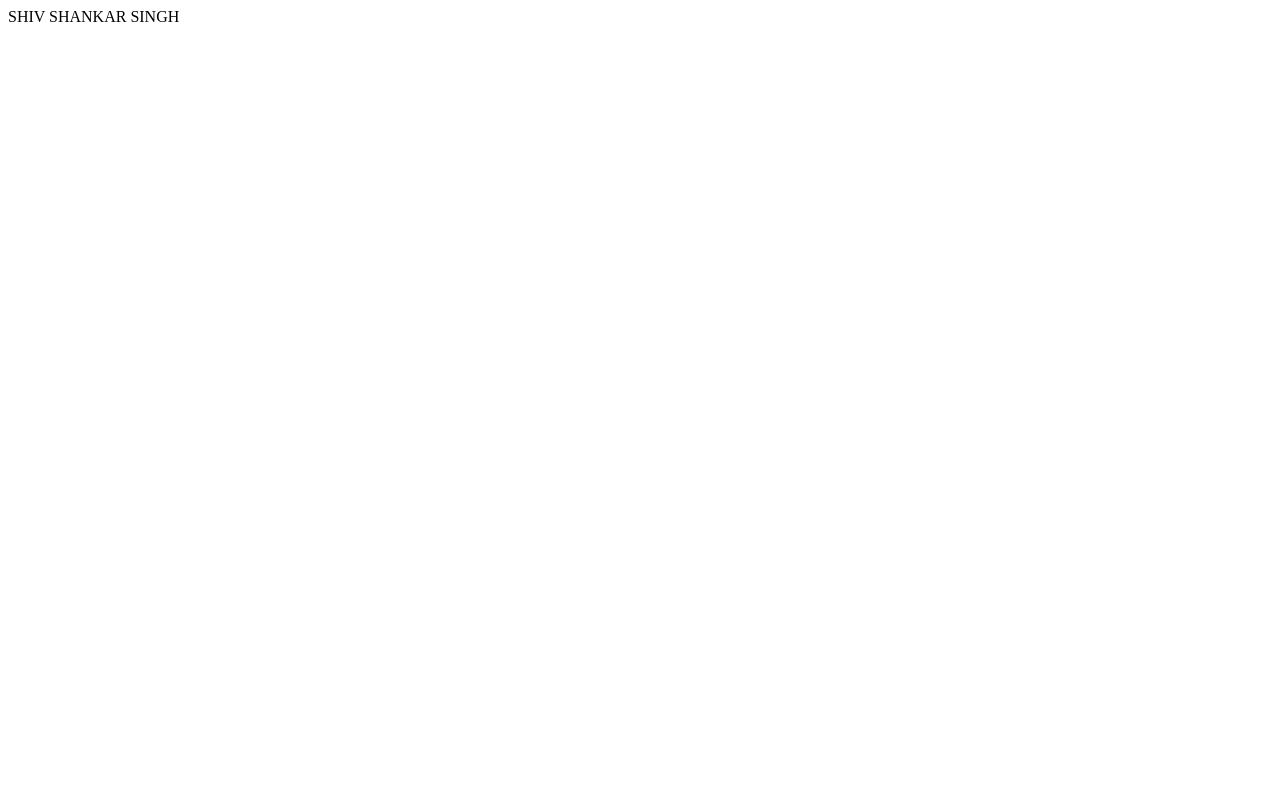
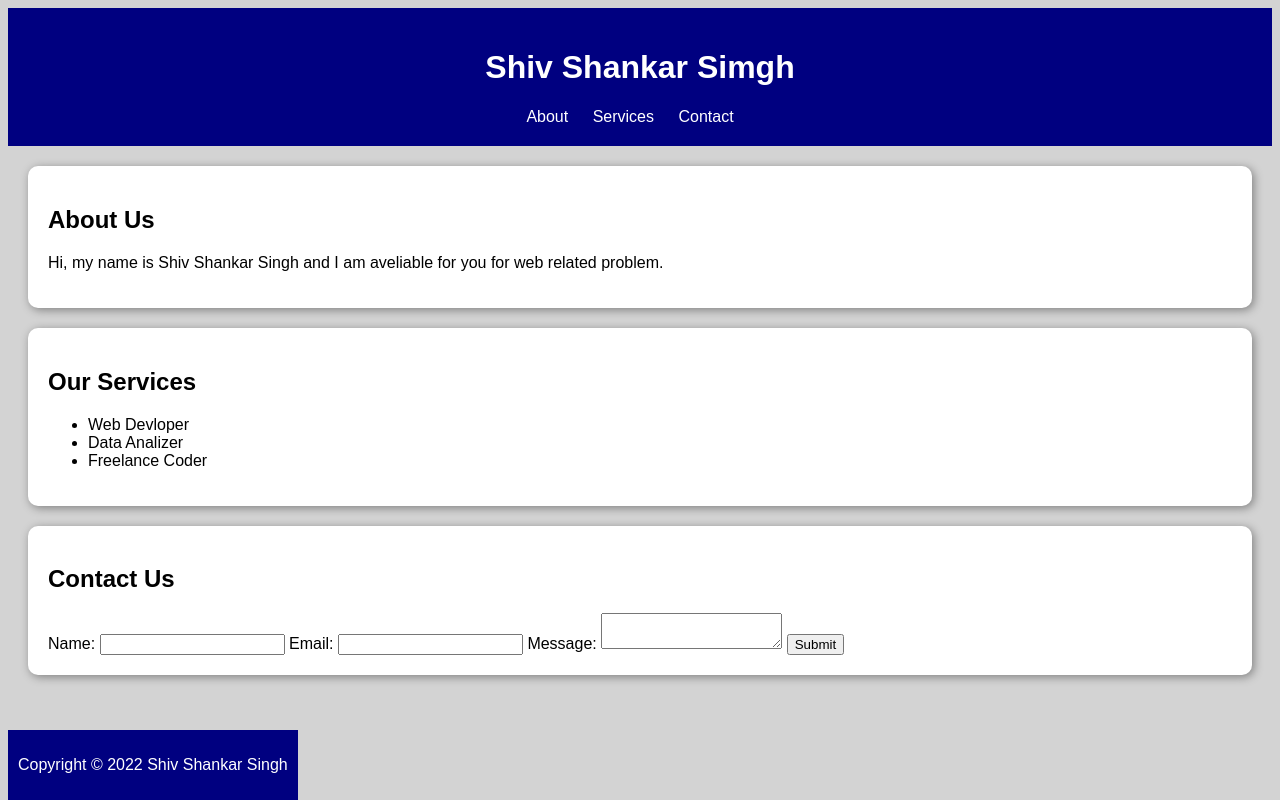
Before and after one commit to sssingh206/Portfolio, a plain HTML site: page index.html in a window 1280 px wide. Drawn offline with Linux system fonts and the light colour scheme.

Commit message:
Update index 10-02-2023

```diff
--- a/index.html
+++ b/index.html
@@ -1,18 +1,106 @@
 <!DOCTYPE html>
 <html lang="en">
-<head>
-    <meta charset="UTF-8">
-    <meta http-equiv="X-UA-Compatible" content="IE=edge">
-    <meta name="viewport" content="width=device-width, initial-scale=1.0">
+ <head>
+    <meta charset="utf-8">
     <title>Shiv Shankar Singh- Portfolio</title>
-</head>
-<body>
-    <div class="cursor"></div>
-    <div id="name">
-        <span>SHIV SHANKAR </span>SINGH
-    </div>
-    <Div>
+    <style>
+      /* Define styles for the entire page */
+      body {
+       font-family: Arial, sans-serif;
+       background-color: lightgray;
+       overflow: auto;
+      }
 
-    </Div>
-</body>
+      /* Define styles for the header */
+      header {
+       background-color: navy;
+       color: white;
+       padding: 20px;
+       text-align: center;
+      }
+
+      /* Define styles for the navigation menu */
+      nav ul {
+       list-style: none;
+       margin: 0;
+       padding: 0;
+      }
+
+      nav li {
+       display: inline-block;
+       margin-right: 20px;
+      }
+
+      nav a {
+       color: white;
+       text-decoration: none;
+      }
+
+      /* Define styles for the main content */
+      main {
+       padding: 20px;
+      }
+
+      section {
+       background-color: white;
+       padding: 20px;
+       border-radius: 10px;
+       box-shadow: 2px 2px 10px gray;
+       margin-bottom: 20px;
+      }
+
+      /* Define styles for the footer */
+      footer {
+       background-color: navy;
+       color: white;
+       padding: 10px;
+       text-align: center;
+       bottom: 0px;
+       position: fixed;
+       width: auto;
+      }
+    </style>
+ </head>
+ <body>
+   <header>
+     <h1>Shiv Shankar Simgh</h1>
+     <nav>
+       <ul>
+         <li><a href="#about">About</a></li>
+         <li><a href="#services">Services</a></li>
+         <li><a href="#contact">Contact</a></li>
+       </ul>
+     </nav>
+   </header>
+
+   <main>
+     <section id="about">
+       <h2>About Us</h2>
+       <p>Hi, my name is Shiv Shankar Singh and I am aveliable for you for web related problem.</p>
+     </section>
+     <section id="services">
+       <h2>Our Services</h2>
+       <ul>
+         <li>Web Devloper</li>
+         <li>Data Analizer</li>
+         <li>Freelance Coder</li>
+       </ul>
+     </section>
+     <section id="contact">
+       <h2>Contact Us</h2>
+       <form action="submit-form.php" method="post">
+         <label for="name">Name:</label>
+         <input type="text" id="name" name="name">
+         <label for="email">Email:</label>
+         <input type="email" id="email" name="email">
+         <label for="message">Message:</label>
+         <textarea id="message" name="message"></textarea>
+         <input type="submit" value="Submit">
+       </form>
+     </section>
+   </main>
+
+    <footer>
+     <p>Copyright © 2022 Shiv Shankar Singh</p>
+    </footer>
 </html>
```
